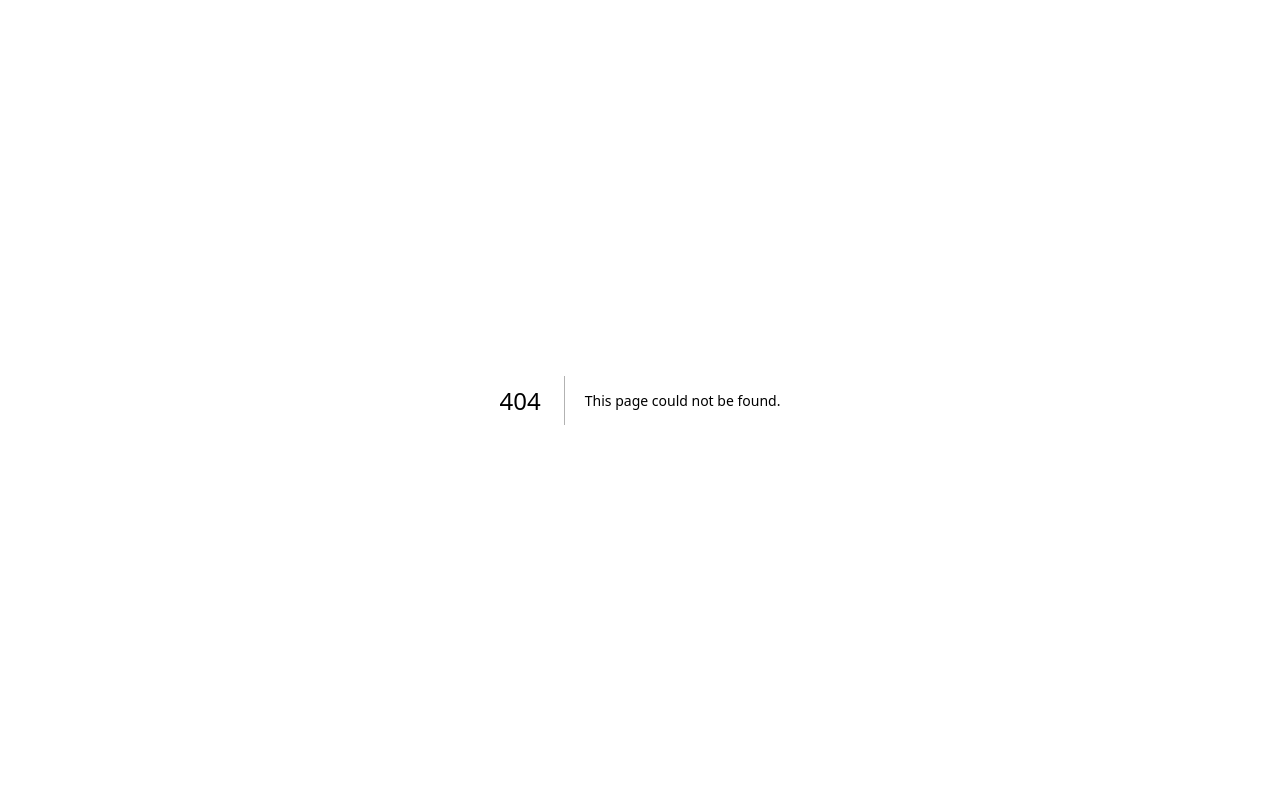
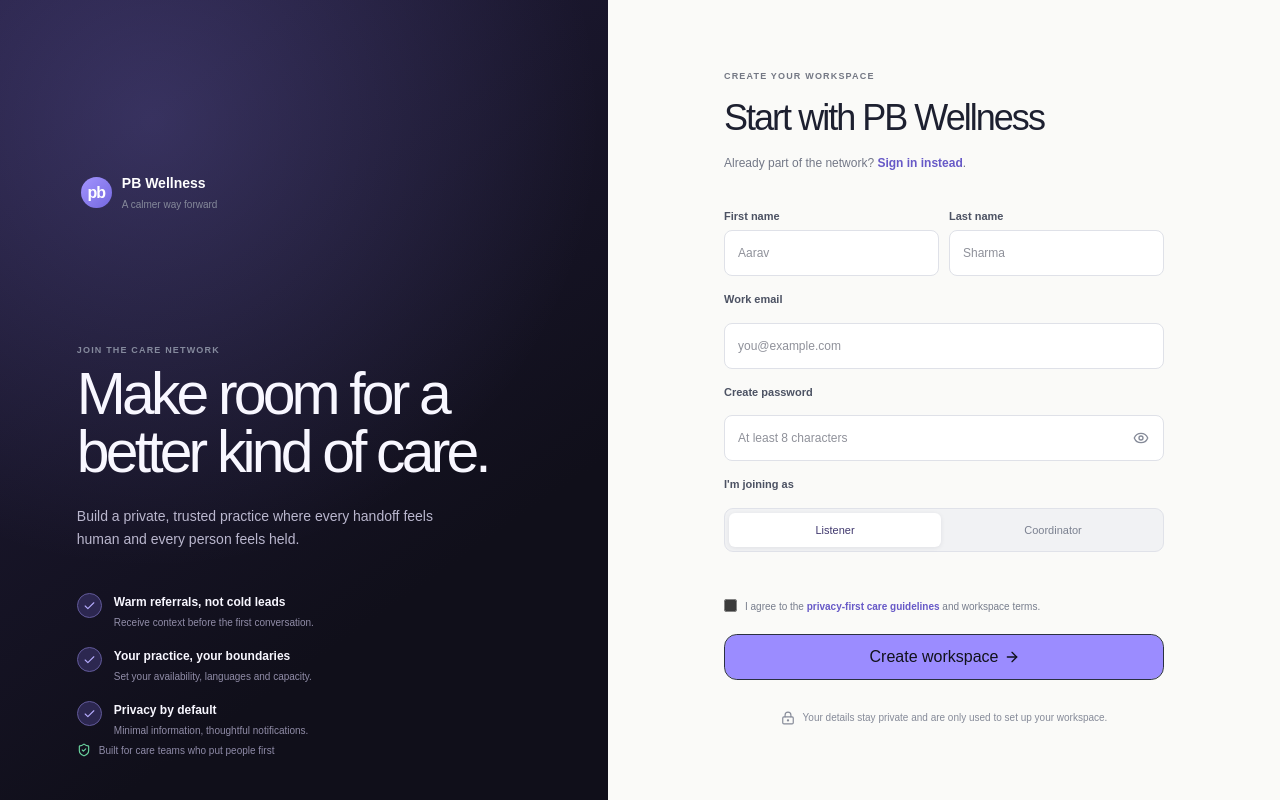
Before and after one commit to VedanshSingh9899/psychbridge_frontend, a Next.js app: page /register in a window 1280 px wide. Before the commit this address had no page. Built offline with nearby package versions, Linux system fonts and the light colour scheme.

Commit message:
Add PB Wellness registration flow

```diff
--- a/app/layout.tsx
+++ b/app/layout.tsx
@@ -3,8 +3,8 @@ import type { Metadata, Viewport } from 'next'
 import './globals.css'
 
 export const metadata: Metadata = {
-  title: 'PB Wellness — Listener Desk',
-  description: 'A calm, private desk for supervised listeners.',
+  title: 'PB Wellness — Private care network',
+  description: 'A calm, private workspace for listeners, coordinators and care teams.',
   generator: 'v0.app',
   icons: {
     icon: [
--- /dev/null
+++ b/app/register/page.tsx
@@ -0,0 +1,5 @@
+import RegisterPage from '@/components/register-page'
+
+export default function RegisterRoute() {
+  return <RegisterPage />
+}
--- a/components/login-page.tsx
+++ b/components/login-page.tsx
@@ -40,7 +40,7 @@ export default function LoginPage() {
           </form>
           <div className="login-divider"><span>or</span></div>
           <Button variant="outline" className="guest-button" asChild><Link href="/seeker"><LockKeyhole data-icon="inline-start" /> Continue as seeker</Link></Button>
-          <p className="login-footer">By continuing, you agree to our privacy-first care guidelines.</p>
+          <p className="login-footer">New to PB Wellness? <Link href="/register">Create a workspace</Link></p><p className="login-footer">By continuing, you agree to our privacy-first care guidelines.</p>
         </div>
       </section>
     </main>
--- /dev/null
+++ b/components/register-page.tsx
@@ -0,0 +1,58 @@
+'use client'
+
+import { ArrowRight, Check, Eye, EyeOff, LockKeyhole, ShieldCheck } from 'lucide-react'
+import Link from 'next/link'
+import { useState } from 'react'
+import { Button } from '@/components/ui/button'
+
+export default function RegisterPage() {
+  const [showPassword, setShowPassword] = useState(false)
+  const [role, setRole] = useState<'listener' | 'coordinator'>('listener')
+  const [submitted, setSubmitted] = useState(false)
+
+  function handleSubmit(event: React.FormEvent<HTMLFormElement>) {
+    event.preventDefault()
+    setSubmitted(true)
+  }
+
+  return (
+    <main className="auth-shell">
+      <section className="auth-visual">
+        <Link href="/" className="brand-mark"><span>pb</span><div><strong>PB Wellness</strong><small>A calmer way forward</small></div></Link>
+        <div className="auth-story">
+          <p className="eyebrow">JOIN THE CARE NETWORK</p>
+          <h1>Make room for a better kind of care.</h1>
+          <p>Build a private, trusted practice where every handoff feels human and every person feels held.</p>
+          <ul className="auth-benefits">
+            <li><span><Check /></span><div><strong>Warm referrals, not cold leads</strong><small>Receive context before the first conversation.</small></div></li>
+            <li><span><Check /></span><div><strong>Your practice, your boundaries</strong><small>Set your availability, languages and capacity.</small></div></li>
+            <li><span><Check /></span><div><strong>Privacy by default</strong><small>Minimal information, thoughtful notifications.</small></div></li>
+          </ul>
+        </div>
+        <div className="auth-trust"><ShieldCheck /> Built for care teams who put people first</div>
+      </section>
+
+      <section className="auth-panel">
+        <div className="auth-panel-inner">
+          <div className="mobile-login-brand"><Link href="/" className="brand-mark"><span>pb</span><div><strong>PB Wellness</strong><small>Private workspace</small></div></Link></div>
+          <p className="eyebrow">CREATE YOUR WORKSPACE</p>
+          <h2>Start with PB Wellness</h2>
+          <p className="login-subtitle">Already part of the network? <Link href="/login">Sign in instead</Link>.</p>
+          {submitted ? (
+            <div className="auth-success"><div className="success-icon"><Check /></div><h3>Request received</h3><p>Thanks for joining the care network. We&apos;ll review your details and be in touch soon.</p><Button asChild><Link href="/login">Back to sign in <ArrowRight data-icon="inline-end" /></Link></Button></div>
+          ) : (
+            <form onSubmit={handleSubmit} className="login-form register-form">
+              <div className="register-name-grid"><div><label className="login-label" htmlFor="first-name">First name</label><input className="login-input" id="first-name" required placeholder="Aarav" /></div><div><label className="login-label" htmlFor="last-name">Last name</label><input className="login-input" id="last-name" required placeholder="Sharma" /></div></div>
+              <label className="login-label" htmlFor="register-email">Work email</label><input className="login-input" id="register-email" type="email" required placeholder="you@example.com" />
+              <label className="login-label" htmlFor="register-password">Create password</label><div className="password-wrap"><input className="login-input" id="register-password" type={showPassword ? 'text' : 'password'} required minLength={8} placeholder="At least 8 characters" /><button type="button" aria-label={showPassword ? 'Hide password' : 'Show password'} onClick={() => setShowPassword(!showPassword)}>{showPassword ? <EyeOff /> : <Eye />}</button></div>
+              <label className="login-label">I&apos;m joining as</label><div className="role-switch" role="tablist" aria-label="Workspace type"><button type="button" className={role === 'listener' ? 'role-selected' : ''} onClick={() => setRole('listener')}>Listener</button><button type="button" className={role === 'coordinator' ? 'role-selected' : ''} onClick={() => setRole('coordinator')}>Coordinator</button></div>
+              <label className="consent-row"><input type="checkbox" required /> <span>I agree to the <Link href="#guidelines">privacy-first care guidelines</Link> and workspace terms.</span></label>
+              <Button className="login-submit" type="submit">Create workspace <ArrowRight data-icon="inline-end" /></Button>
+            </form>
+          )}
+          <div className="auth-note"><LockKeyhole /> Your details stay private and are only used to set up your workspace.</div>
+        </div>
+      </section>
+    </main>
+  )
+}
```
Also changed, not shown: app/globals.css.
